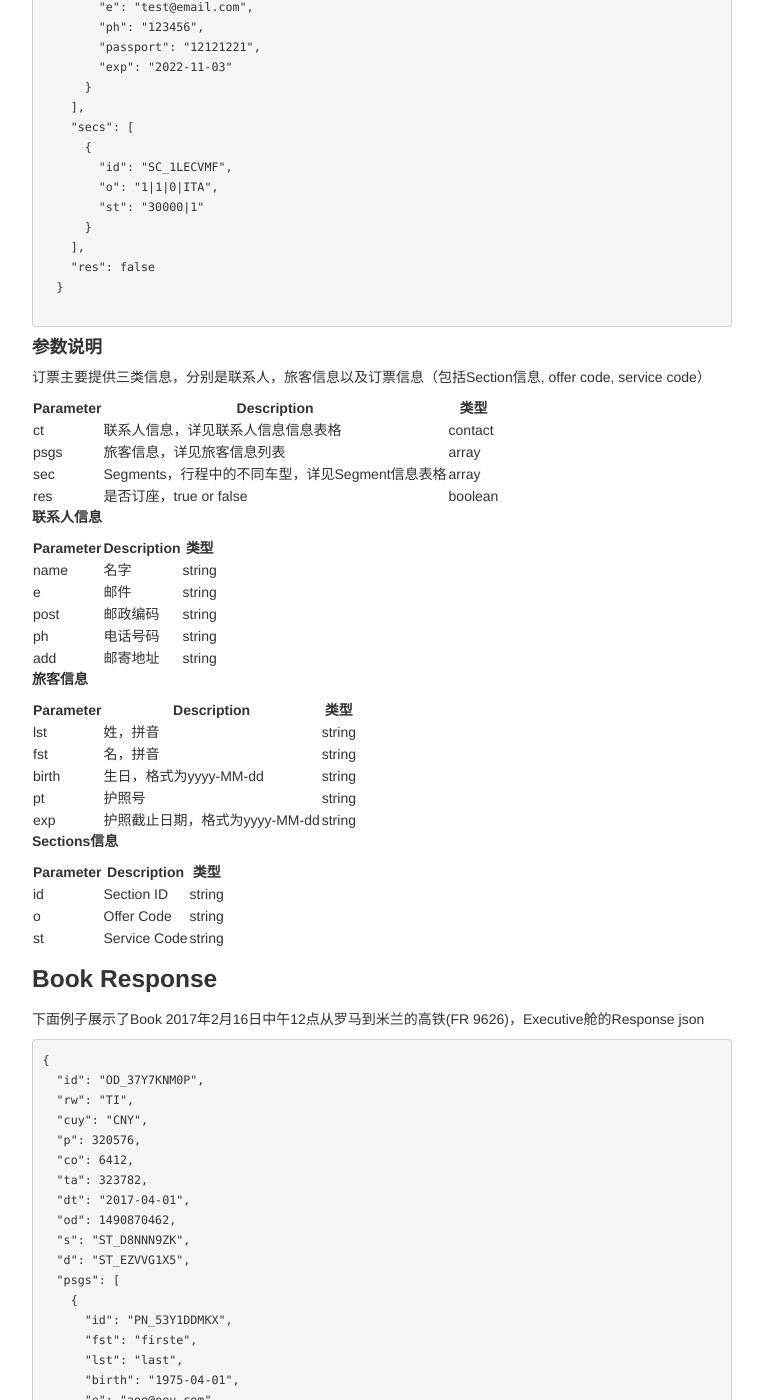
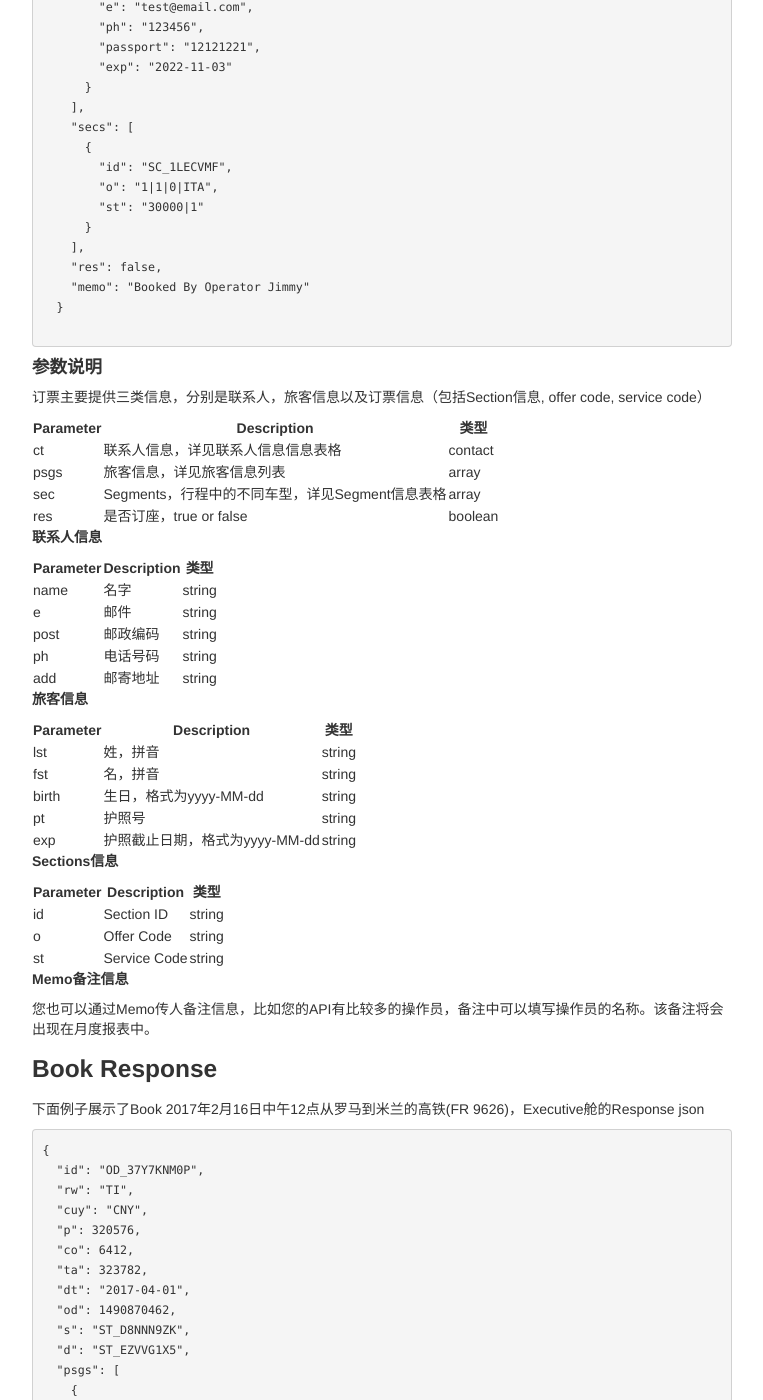
Before and after one commit to kyoangel/grailtrip, a Jekyll site: the page built from zh/pages/overview.md, in a window 1280 px wide and 1400 px high, scrolled down 6870 px. Shown: the whole window, without its empty margins (258-1021 px from the left). Built offline with Jekyll 4.4.1, drawn with Linux system fonts in a browser that asks for light colours.

Commit message:
add document for memo while booking

````diff
--- a/zh/pages/overview.md
+++ b/zh/pages/overview.md
@@ -369,7 +369,8 @@ end
         "st": "30000|1"
       }
     ],
-    "res": false
+    "res": false,
+    "memo": "Booked By Operator Jimmy"
   }
 
 ```
@@ -412,6 +413,10 @@ Parameter | Description | 类型         |
 id        | Section ID  |  string     |
 o         | Offer Code    |  string     |
 st        | Service Code    |  string     |
+
+**Memo备注信息**
+
+您也可以通过Memo传人备注信息，比如您的API有比较多的操作员，备注中可以填写操作员的名称。该备注将会出现在月度报表中。
 
 ### Book Response
 
````
Also changed, not shown: en/pages/overview.md (+6 -1 lines).
